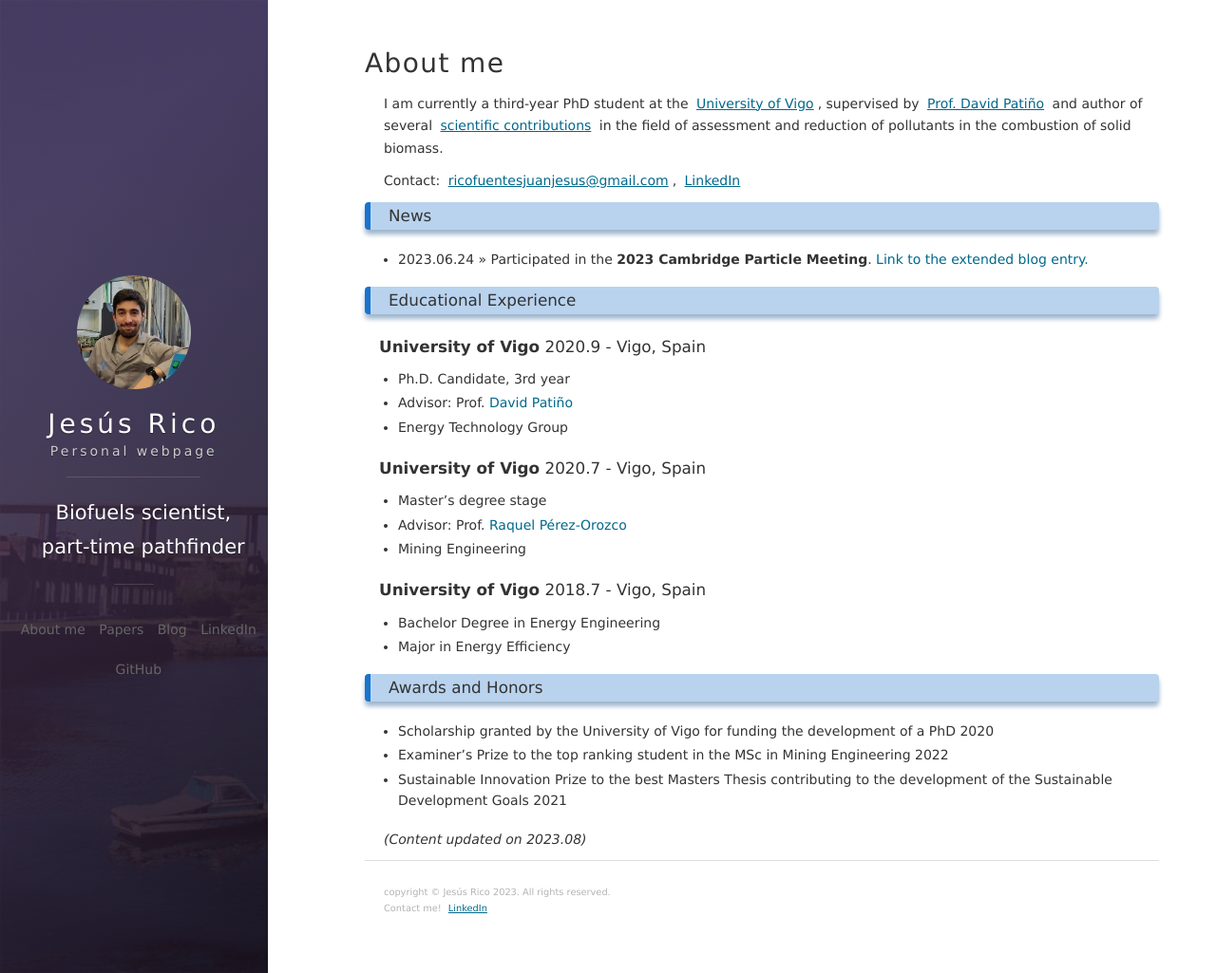
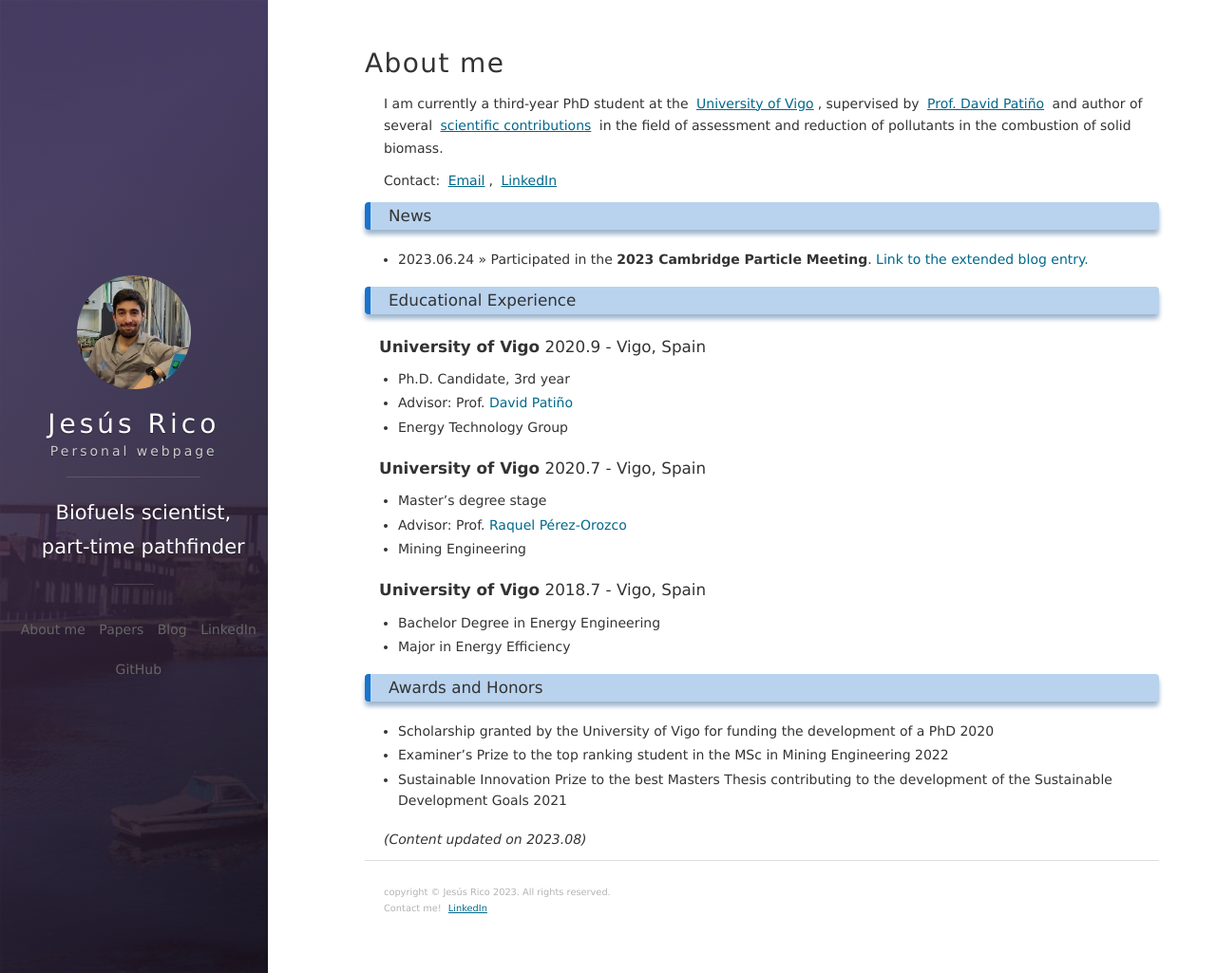
Before and after one commit to jesusrico96/jesusrico96.github.io, a Jekyll site: the page built from about.md, in a window 1280 px wide and 1025 px high. Shown: the whole window at 95% size. Built offline with Jekyll 4.4.1, drawn with Linux system fonts in a browser that asks for light colours; nearby versions of some CDN libraries.

Commit message:
Update about.md

```diff
--- a/about.md
+++ b/about.md
@@ -5,7 +5,7 @@ title: About me
 
 I am currently a third-year PhD student at the [University of Vigo](http://uvigo.gal), supervised by [Prof. David Patiño]( https://bidi.uvigo.es/en/researcher/david-patino-vilas) and author of several [scientific contributions](https://scholar.google.com/citations?user=eB0Gb3EAAAAJ&hl=es) in the field of assessment and reduction of pollutants in the combustion of solid biomass.
 
-Contact: [ricofuentesjuanjesus@gmail.com](mailto:ricofuentesjuanjesus@gmail.com?subject=[Web]%20Contact), [LinkedIn](https://www.linkedin.com/in/jesusricofuentes/)
+Contact: [Email](mailto:jjricofuentes@gmail.com?subject=[Web]%20Contact), [LinkedIn](https://www.linkedin.com/in/jesusricofuentes/)
 
 ### News
 - 2023.06.24 >> Participated in the __2023 Cambridge Particle Meeting__. [Link to the extended blog entry.](https://jjrico.net/2023/06/Cambustion/)
```
